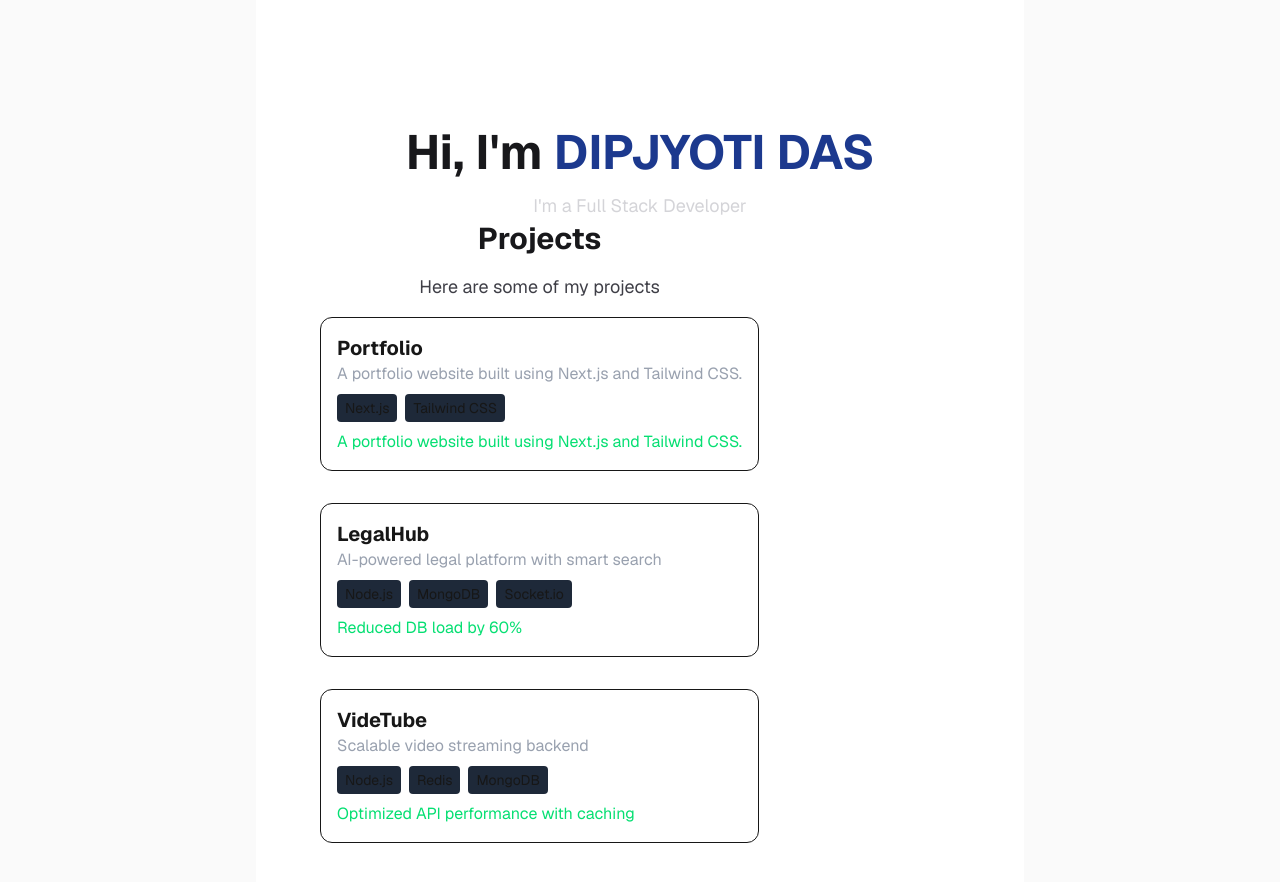
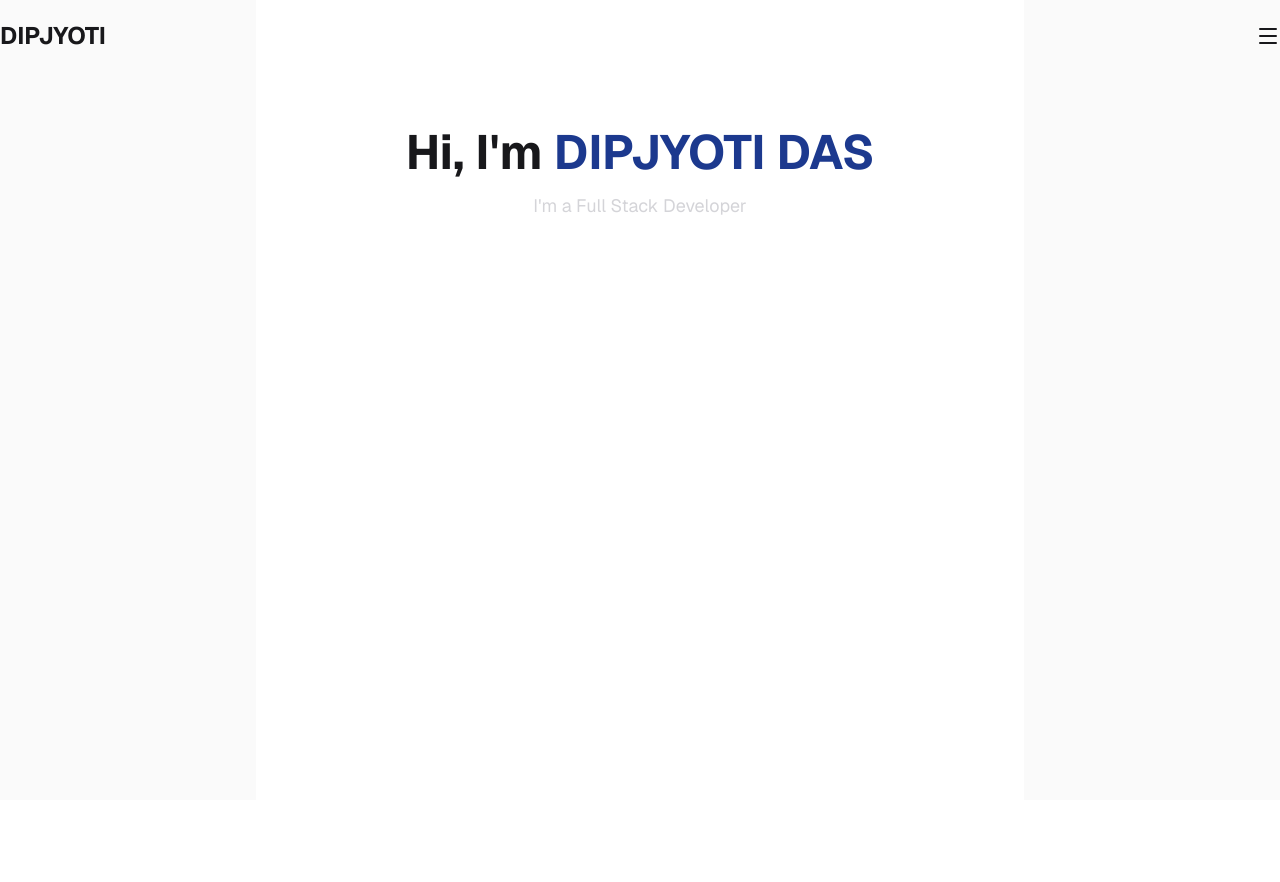
Before and after one commit to dipexplorer/PORTFOLIO, a Next.js app: page / in a window 1280 px wide. Shown: the top 882 px of the page. After the commit the page ends 800 px from the top, so only its background shows below. Built offline with nearby package versions, Linux system fonts and the light colour scheme.

Commit message:
raw nav phase 2

```diff
--- a/app/page.tsx
+++ b/app/page.tsx
@@ -1,8 +1,10 @@
 import Projects from "@/sections/Projects";
+import Navbar from "@/sections/NavBar";
 
 export default function Home() {
     return (
         <div className="flex flex-col flex-1 items-center justify-center bg-zinc-50 font-sans dark:bg-black">
+            <Navbar />
             <main className="flex flex-1 w-full max-w-3xl flex-col items-center justify-between py-32 px-16 bg-white dark:bg-black sm:items-start">
                 <div className="flex flex-col items-center justify-center w-full h-full">
                     <h1 className="text-5xl font-bold text-center text-zinc-900 dark:text-white">
@@ -16,7 +18,7 @@ export default function Home() {
                     </p>
                 </div>
                 <hr />
-                <Projects />
+                {/* <Projects /> */}
             </main>
         </div>
     );
--- /dev/null
+++ b/components/NavLinks.tsx
@@ -0,0 +1,33 @@
+import Link from "next/link";
+
+export default function NavLinks() {
+    const links = [
+        {
+            name: "About",
+            href: "#about",
+        },
+        {
+            name: "Projects",
+            href: "#projects",
+        },
+        {
+            name: "Contact",
+            href: "/contact",
+        },
+    ];
+
+    return (
+        <ul className="flex gap-4">
+            {links.map((link) => (
+                <li key={link.name} className="text-zinc-900 dark:text-white">
+                    <Link
+                        href={link.href}
+                        className="text-zinc-900 dark:text-white hover:text-zinc-500 dark:hover:text-zinc-500 transition-colors duration-300"
+                    >
+                        {link.name}
+                    </Link>
+                </li>
+            ))}
+        </ul>
+    );
+}
--- a/package.json
+++ b/package.json
@@ -11,7 +11,8 @@
   "dependencies": {
     "@react-three/drei": "^10.7.7",
     "@react-three/fiber": "^9.5.0",
-    "next": "16.2.2",
+    "lucide-react": "^1.8.0",
+    "next": "^16.2.3",
     "react": "19.2.4",
     "react-dom": "19.2.4",
     "three": "^0.183.2"
--- /dev/null
+++ b/sections/NavBar.tsx
@@ -0,0 +1,41 @@
+"use client";
+
+import { Menu, X } from "lucide-react";
+import { useState } from "react";
+import NavLinks from "@/components/NavLinks";
+
+export default function Navbar() {
+    const [isOpen, setIsOpen] = useState(false);
+
+    return (
+        <header className="fixed top-0 left-0 right-0 z-50">
+            <div className="max-w-7xl mx-auto">
+                <div className="flex justify-between items-center py-5 mx-auto">
+                    <div className="flex items-center gap-4">
+                        <a
+                            href="/"
+                            className="text-2xl font-bold text-zinc-900 dark:text-white hover:text-zinc-500 dark:hover:text-zinc-500 transition-colors duration-300"
+                        >
+                            DIPJYOTI
+                        </a>
+                    </div>
+                    <div className="flex items-center gap-4">
+                        <button
+                            onClick={() => {
+                                setIsOpen(!isOpen);
+                            }}
+                            className="text-zinc-900 dark:text-white hover:text-zinc-500 dark:hover:text-zinc-500 transition-colors duration-300"
+                        >
+                            {isOpen ? <X /> : <Menu />}
+                        </button>
+                    </div>
+                </div>
+                <div className={`${isOpen ? "block" : "hidden"}`}>
+                    <nav className="flex flex-col items-center gap-4">
+                        <NavLinks />
+                    </nav>
+                </div>
+            </div>
+        </header>
+    );
+}
--- a/sections/Navbar.tsx
+++ /dev/null
@@ -1,9 +0,0 @@
-export default function Navbar() {
-    return (
-        <header className="fixed top-0 left-0 right-0 z-50 ">
-            <div className="max-w-7xl mx-auto">
-                <div className="flex justify-between items-center py-5"></div>
-            </div>
-        </header>
-    );
-}
```
Also changed, not shown: 1 other file (tests, documents, lock files or other folders).
